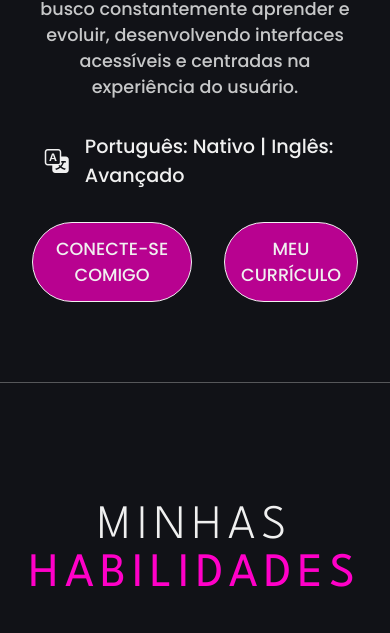
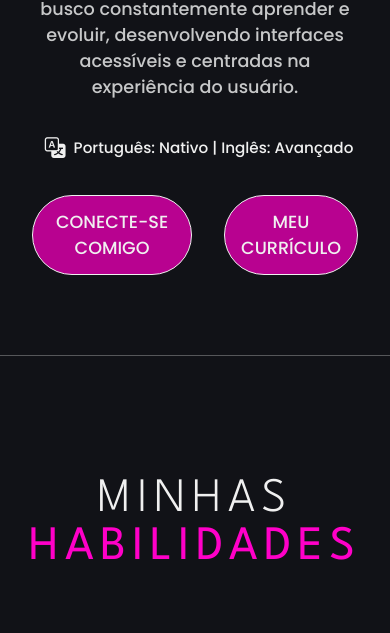
Before and after one commit to giovanaramoscp/giovanaramoscp.github.io, a plain HTML site: page index.html in a window 390 px wide. Shown: the part 1238-1871 px from the top of the page. Drawn offline with nearby package versions, Linux system fonts and the light colour scheme.

Commit message:
commit-idiomas

```diff
--- a/assets/css/styles.css
+++ b/assets/css/styles.css
@@ -649,10 +649,15 @@ footer p {
 
   .about_icon {
     padding: 0 0 0 0.8rem;
+    gap: 0.5rem;
+  }
+
+  .about_icon i {
+    font-size: 1.3rem;
   }
 
   .about_icon span {
-    font-size: 1.2rem;
+    font-size: 0.95rem;
   }
 
   .description_buttons .btn {
```
